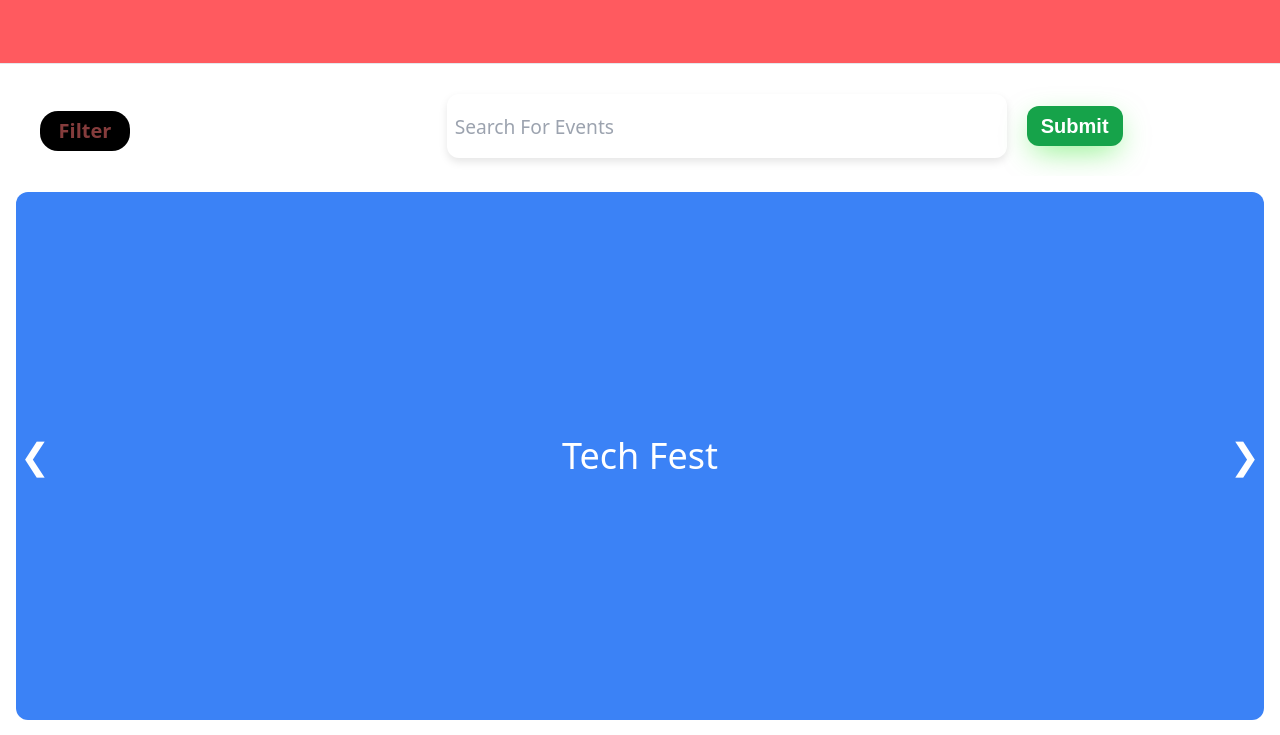
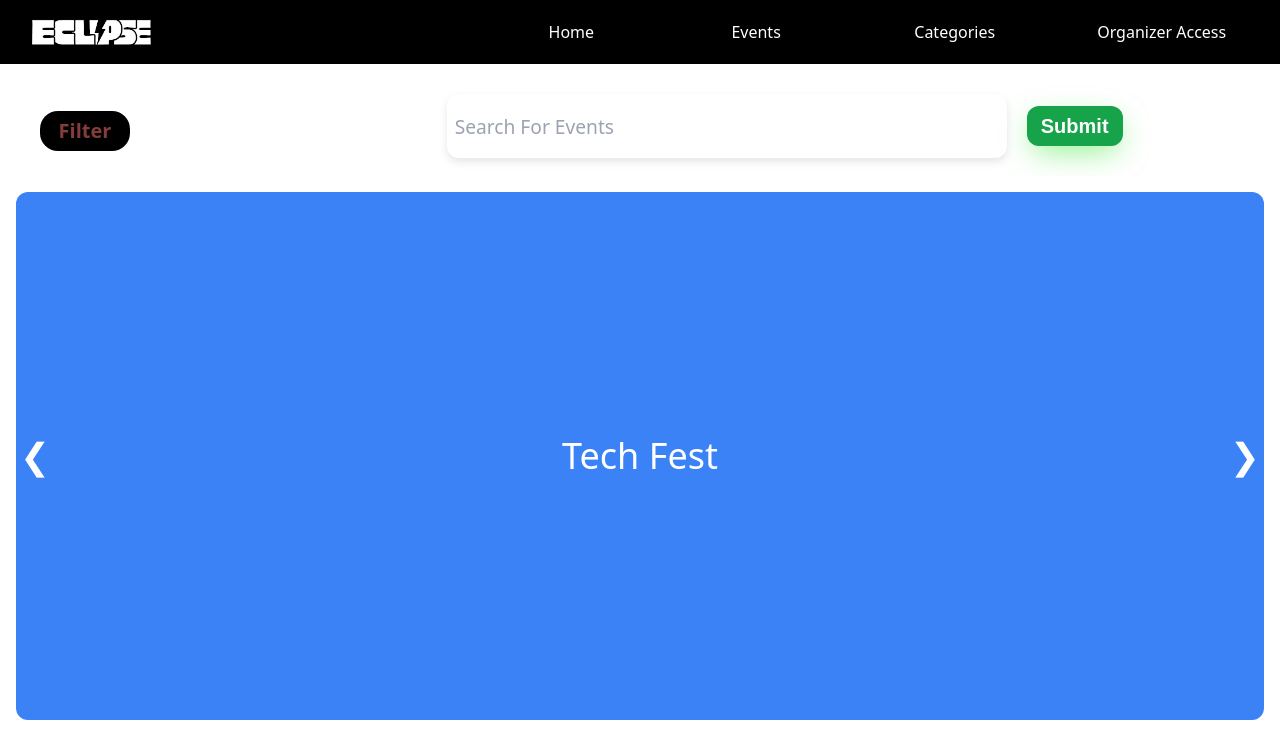
Before and after one commit to Salmanalfariz415/Smart-Campus-Event-Management-System, a Flask app: template app/templates/events.html in a window 1280 px wide. Shown: the top 735 px of the page. Run offline with Flask 3, Linux system fonts and the light colour scheme; the template is opened without the code that fills it, so the values that code supplies are empty; some libraries are stand-ins or nearby versions.

Commit message:
Design Events page more detailly

```diff
--- a/app/templates/addEvent.html
+++ b/app/templates/addEvent.html
@@ -6,7 +6,7 @@
     <title>Add Event - Campus Events</title>
     <script src="https://cdn.tailwindcss.com"></script>
 </head>
-<body class="bg-gray-50 min-h-screen">
+<body class="bg-gray-50 min-h-screen ">
     <!-- Header -->
     <header class="bg-white shadow-sm border-b border-gray-200">
         <div class="max-w-4xl mx-auto px-4 sm:px-6 lg:px-8 py-4">
--- a/app/templates/events.html
+++ b/app/templates/events.html
@@ -10,7 +10,20 @@
 
 </head>
 <body class="bg-[#90323d] overflow-x-hidden">
-  <div class="nav fixed top-0 left-0 w-full h-16 bg-[#ff5a5f] border-b border-gray-200 z-50"></div>
+<!--nav bar-->
+  <div class="nav grid grid-cols-7 fixed top-0 left-0 w-full h-16 bg-black text-white z-50">
+    <div id="logo" class="col-span-1 bg-black flex justify-center items-center">
+            <img src="../static/images/logo.png" class="h-9 w-30">
+    </div>
+    <div class="col-span-1"></div>
+    <div class="col-span-1"></div>
+    <h1 class="col-span-1 pt-5">Home</h1>
+    <h3 class="col-span-1 pt-5">Events</h3>
+    <h1 class="col-span-1 pt-5">Categories</h1>
+    <h1 class="col-span-1 pt-5">Organizer Access</h1>
+
+  </div>
+<!--search bar-->
   <div class="grid grid-cols-3 items-center search relative mt-16 h-28 w-full bg-white pt-3">
     <button class="mx-10 btn col-span-1 h-10 mt-5">Filter</button>
     <div class="col-span-2 flex justify-start item-center">
--- a/app/templates/home.html
+++ b/app/templates/home.html
@@ -15,7 +15,7 @@
 <!--nav bar-->
     <div id="nav" class="grid grid-rows-1 grid-cols-4 bg-white h-28 fixed w-full z-10">
         <div id="logo" class="col-span-1 bg-black flex justify-center items-center">
-            <img src="../static/images/logo.jpg" class="h-24 w-30">
+            <img src="../static/images/logo.png" class="h-9 w-30">
         </div>
         <div class="col-span-1 bg-black"></div>
         <div class="bg-black col-span-2">
```
Also changed, not shown: app/static/images/logo.jpg (deleted), app/static/images/logo.png (added).
